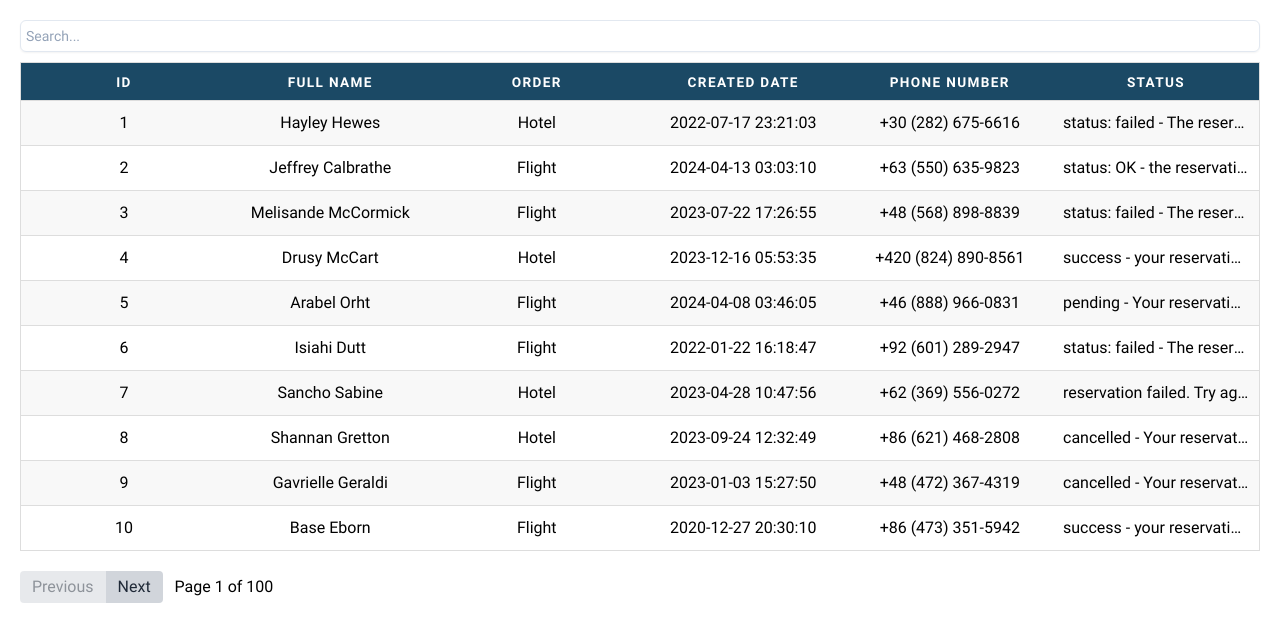
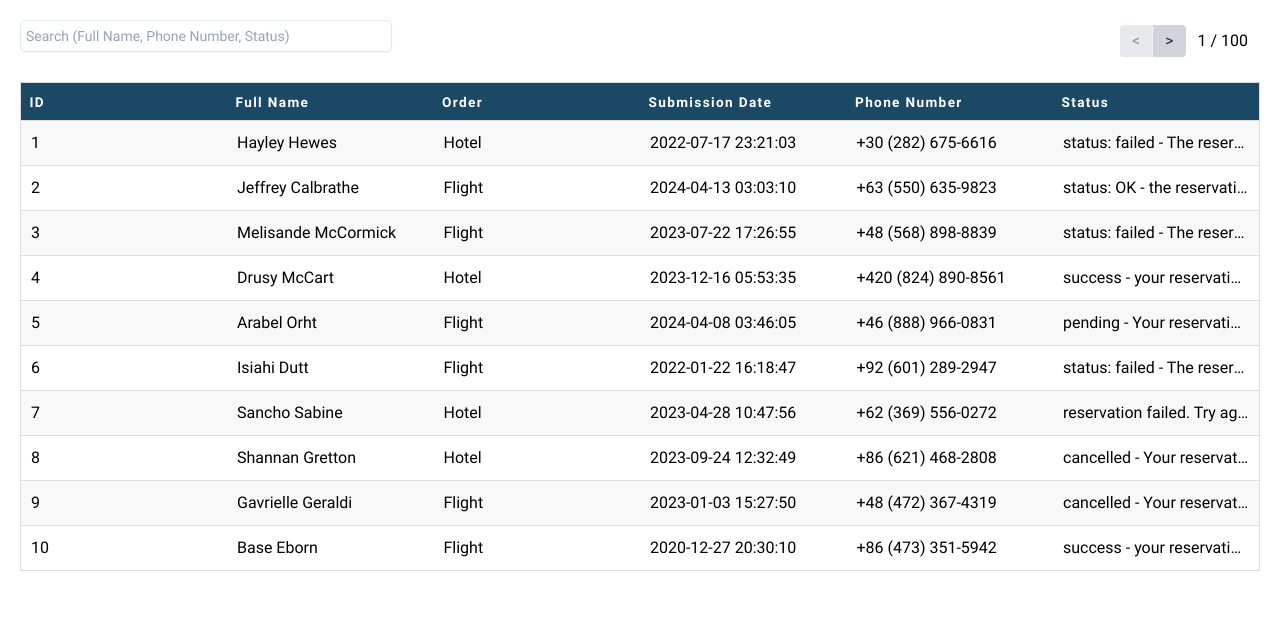
Before and after one commit to sarinaa-m/sindbad-project, a Vue app: page / in a window 1280 px wide. Shown: the top 642 px of the page. Built offline with nearby package versions, Linux system fonts and the light colour scheme.

Commit message:
fix: filter search in specific column and change design better

```diff
--- a/index.html
+++ b/index.html
@@ -4,7 +4,7 @@
     <meta charset="UTF-8" />
     <link rel="icon" type="image/svg+xml" href="/vite.svg" />
     <meta name="viewport" content="width=device-width, initial-scale=1.0" />
-    <title>Vite + Vue + TS</title>
+    <title>Sindibad | Submitted Order</title>
   </head>
   <body>
     <div id="app"></div>
--- a/src/components/TableComponent.vue
+++ b/src/components/TableComponent.vue
@@ -1,12 +1,33 @@
 <template>
   <div class="table-container">
     <!-- Search Input -->
+    <div class="flex items-center justify-between mb-5">
       <input
         v-model="searchValue"
         type="text"
-      placeholder="Search..."
+        placeholder="Search (Full Name, Phone Number, Status)"
         class="search-input w-full bg-transparent placeholder:text-slate-400 text-slate-700 text-sm border border-slate-200 rounded-md px-3 py-2 transition duration-300 ease focus:outline-none focus:border-slate-400 hover:border-slate-300 shadow-sm focus:shadow"
       />
+      <!-- Pagination Controls -->
+      <div class="flex items-center">
+        <button
+          @click="goToPage(currentPage - 1)"
+          class="bg-gray-300 hover:bg-gray-400 text-gray-800 py-1 px-3 rounded-l border-r"
+          :class="{ disabled: currentPage === 1 }"
+        >
+          <
+        </button>
+
+        <button
+          @click="goToPage(currentPage + 1)"
+          class="bg-gray-300 hover:bg-gray-400 text-gray-800 py-1 px-3 rounded-r"
+          :class="{ disabled: currentPage === totalPages }"
+        >
+          >
+        </button>
+        <span class="mx-3"> {{ currentPage }} / {{ totalPages }}</span>
+      </div>
+    </div>
 
     <!-- Table -->
     <table class="table">
@@ -15,13 +36,24 @@
           <th
             v-for="column in columns"
             :key="column.key"
-            @click="column.key === 'submission_datetime' ? toggleSort(column.key) : null"
+            @click="
+              column.key === 'submission_datetime'
+                ? toggleSort(column.key)
+                : null
+            "
             class="sortable table-header"
+            :class="['table-column-' + column.key]"
             scope="col"
           >
             {{ column.label }}
             <span v-if="column.key === 'submission_datetime'">
-              {{ sortKey === 'submission_datetime' ? (sortOrder === 'asc' ? '▲' : '▼') : '' }}
+              {{
+                sortKey === 'submission_datetime'
+                  ? sortOrder === 'asc'
+                    ? '▲'
+                    : '▼'
+                  : ''
+              }}
             </span>
           </th>
         </tr>
@@ -39,32 +71,13 @@
         </tr>
       </tbody>
     </table>
-
-    <!-- Pagination Controls -->
-    <div class="flex items-center">
-      <button
-        @click="goToPage(currentPage - 1)"
-        class="bg-gray-300 hover:bg-gray-400 text-gray-800 py-1 px-3 rounded-l"
-        :class="{ disabled: currentPage === 1 }"
-      >
-        Previous
-      </button>
-
-      <button
-        @click="goToPage(currentPage + 1)"
-        class="bg-gray-300 hover:bg-gray-400 text-gray-800 py-1 px-3 rounded-r"
-        :class="{ disabled: currentPage === totalPages }"
-      >
-        Next
-      </button>
-      <span class="mx-3">Page {{ currentPage }} of {{ totalPages }}</span>
-    </div>
   </div>
 </template>
 
 <script lang="ts">
 import { defineComponent, ref, computed, watch } from 'vue';
 import { useRoute, useRouter } from 'vue-router';
+
 interface Column {
   label: string;
   key: string;
@@ -95,6 +108,7 @@ export default defineComponent({
     const router = useRouter();
 
     const searchValue = ref<string>('');
+    const searchValueDebounced = ref<string>('');
     const sortKey = ref<string | null>(null);
     const sortOrder = ref<'asc' | 'desc' | null>(null);
 
@@ -108,6 +122,20 @@ export default defineComponent({
         currentPage.value = parseInt(newPage as string) || 1;
       },
     );
+
+    // Debouncing logic using setTimeout
+    let debounceTimeout: ReturnType<typeof setTimeout>;
+
+    const debouncedSearch = (newSearchValue: string) => {
+      clearTimeout(debounceTimeout);
+      debounceTimeout = setTimeout(() => {
+        searchValueDebounced.value = newSearchValue;
+      }, 500);
+    };
+
+    watch(searchValue, (newSearchValue) => {
+      debouncedSearch(newSearchValue);
+    });
 
     const toggleSort = (key: string) => {
       if (sortKey.value === key) {
@@ -124,17 +152,28 @@ export default defineComponent({
         sortOrder.value = 'asc';
       }
     };
+    watch(searchValueDebounced, () => {
+      resetQuery();
+    });
 
+    const resetQuery = () => {
+      router.replace({ query: { ...route.query, page: null } });
+    };
     const filteredAndSortedData = computed(() => {
       let filteredData = props.data;
       currentPage.value = 1;
 
-      // Filter rows based on search term
-      if (searchValue.value) {
-        const normalizedSearchValue = normalizeString(searchValue.value);
+      const searchColumns = ['first_name', 'phone_number', 'provider_message'];
+      // Filter rows based on the debounced search term
+      if (searchValueDebounced.value) {
+        const normalizedSearchValue = normalizeString(
+          searchValueDebounced.value,
+        );
 
         filteredData = filteredData.filter((row) => {
-          return Object.values(row).some((value) => {
+          return searchColumns.some((key) => {
+            const value = row[key];
+            debugger;
             if (typeof value === 'string') {
               const normalizedValue = normalizeString(value);
               return normalizedValue.includes(normalizedSearchValue);
@@ -144,17 +183,7 @@ export default defineComponent({
         });
       }
 
-      function normalizeString(str: any) {
-        return str
-          .toLowerCase()
-          .normalize('NFD')
-          .replace(/[\u0300-\u036f]/g, '')
-          .replace(/\s/g, '')
-          .replace(/[!@#$%^&*(),.?":{}|<>\-+]/g, '');
-      }
-
       // Sort rows if a sort key is set
-
       if (sortKey.value === 'submission_datetime') {
         filteredData = [...filteredData].sort((a, b) => {
           const valA = new Date(a[sortKey.value as string]);
@@ -186,8 +215,19 @@ export default defineComponent({
       }
     };
 
+    // Normalize string for case insensitive search
+    function normalizeString(str: any) {
+      return str
+        .toLowerCase()
+        .normalize('NFD')
+        .replace(/[\u0300-\u036f]/g, '')
+        .replace(/\s/g, '')
+        .replace(/[!@#$%^&*(),.?":{}|<>\-+]/g, '');
+    }
+
     return {
       searchValue,
+      searchValueDebounced,
       sortKey,
       sortOrder,
       currentPage,
@@ -207,7 +247,7 @@ export default defineComponent({
 .search-input {
   margin-bottom: 10px;
   padding: 5px;
-  width: 100%;
+  width: 30%;
 }
 .table {
   border: 1px solid #ccc;
@@ -233,19 +273,19 @@ export default defineComponent({
 .table th,
 .table td {
   padding: 0.625em;
-  text-align: center;
+  text-align: left;
 }
 
 .table th {
   font-size: 0.85em;
   letter-spacing: 0.1em;
-  text-transform: uppercase;
 }
 
 .disabled {
   opacity: 0.5;
   cursor: not-allowed;
 }
+
 @media screen and (max-width: 768px) {
   .table {
     border: 0;
@@ -276,10 +316,6 @@ export default defineComponent({
   }
 
   .table td::before {
-    /*
-    * aria-label has no advantage, it won't be read inside a table
-    content: attr(aria-label);
-    */
     content: attr(data-label);
     float: left;
     font-weight: bold;
@@ -292,7 +328,7 @@ export default defineComponent({
 }
 @media screen and (min-width: 769px) {
   .table .table-item {
-    max-width: 100px;
+    max-width: 120px;
     overflow: hidden;
     text-overflow: ellipsis;
     white-space: nowrap;
--- a/src/views/Home.vue
+++ b/src/views/Home.vue
@@ -17,7 +17,7 @@ export default defineComponent({
       { label: 'ID', key: 'id' },
       { label: 'Full Name', key: 'first_name' },
       { label: 'Order', key: 'order_type' },
-      { label: 'Created Date', key: 'submission_datetime' },
+      { label: 'Submission Date', key: 'submission_datetime' },
       { label: 'Phone Number', key: 'phone_number' },
       { label: 'Status', key: 'provider_message' },
     ];
```
Lines whose indentation alone changed are shown as unchanged.
